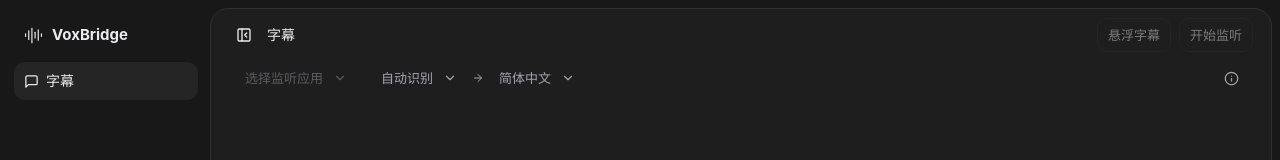
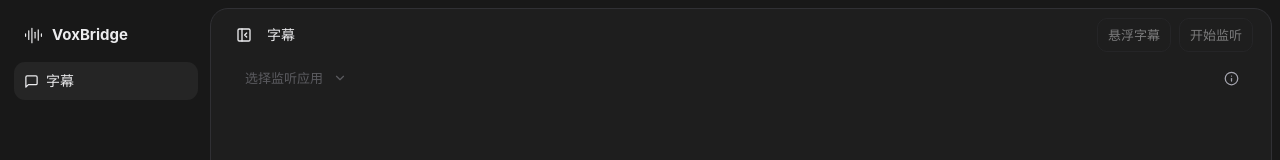
Before and after one commit to Zhiruosama/VoxBridge, a React (Vite) app: page / in a window 1280 px wide. Shown: the top 160 px of the page. Built offline with nearby package versions, Linux system fonts and the light colour scheme.

Commit message:
Move listening language controls into settings

```diff
--- a/src/App.tsx
+++ b/src/App.tsx
@@ -628,44 +628,6 @@ export default function App() {
                       : []),
                   ]}
                 />
-                <div className="language-pair">
-                  <Select
-                    label="听取语言"
-                    disabled={listening}
-                    value={settings.listening.sourceLanguage}
-                    onChange={(value) =>
-                      persist(
-                        {
-                          ...settings,
-                          listening: { ...settings.listening, sourceLanguage: value },
-                        },
-                        true,
-                      )
-                    }
-                    options={['自动识别', ...languages].map((language) => ({
-                      value: language,
-                      label: language,
-                    }))}
-                    compact
-                  />
-                  <ArrowRight size={12} />
-                  <Select
-                    label="字幕语言"
-                    disabled={listening}
-                    value={settings.listening.targetLanguage}
-                    onChange={(value) =>
-                      persist(
-                        {
-                          ...settings,
-                          listening: { ...settings.listening, targetLanguage: value },
-                        },
-                        true,
-                      )
-                    }
-                    options={languages.map((language) => ({ value: language, label: language }))}
-                    compact
-                  />
-                </div>
                 <ListeningStatus
                   phase={listenPhase}
                   health={listenHealth}
--- a/src/components/SettingsPanel.tsx
+++ b/src/components/SettingsPanel.tsx
@@ -244,6 +244,39 @@ export default function SettingsPanel({
                     { value: 'light', label: '浅色' },
                     { value: 'system', label: '跟随系统' },
                   ]}
+                />
+              </SettingRow>
+            </div>
+          </section>
+          <section className="preference-section" aria-labelledby="listening-language-heading">
+            <h2 id="listening-language-heading">监听字幕</h2>
+            <div className="preference-card">
+              <SettingRow title="识别语言">
+                <Select
+                  label="语音识别语言"
+                  value={draft.listening.sourceLanguage}
+                  options={['自动识别', '简体中文', '英语', '日语', '韩语', '西班牙语'].map(
+                    (language) => ({
+                      value: language,
+                      label: language,
+                    }),
+                  )}
+                  onChange={(value) =>
+                    setDraft({ ...draft, listening: { ...draft.listening, sourceLanguage: value } })
+                  }
+                />
+              </SettingRow>
+              <SettingRow title="字幕语言">
+                <Select
+                  label="字幕语言"
+                  value={draft.listening.targetLanguage}
+                  options={['简体中文', '英语', '日语', '韩语', '西班牙语'].map((language) => ({
+                    value: language,
+                    label: language,
+                  }))}
+                  onChange={(value) =>
+                    setDraft({ ...draft, listening: { ...draft.listening, targetLanguage: value } })
+                  }
                 />
               </SettingRow>
             </div>
```
Also changed, not shown: 1 other file (tests, documents, lock files or other folders).
